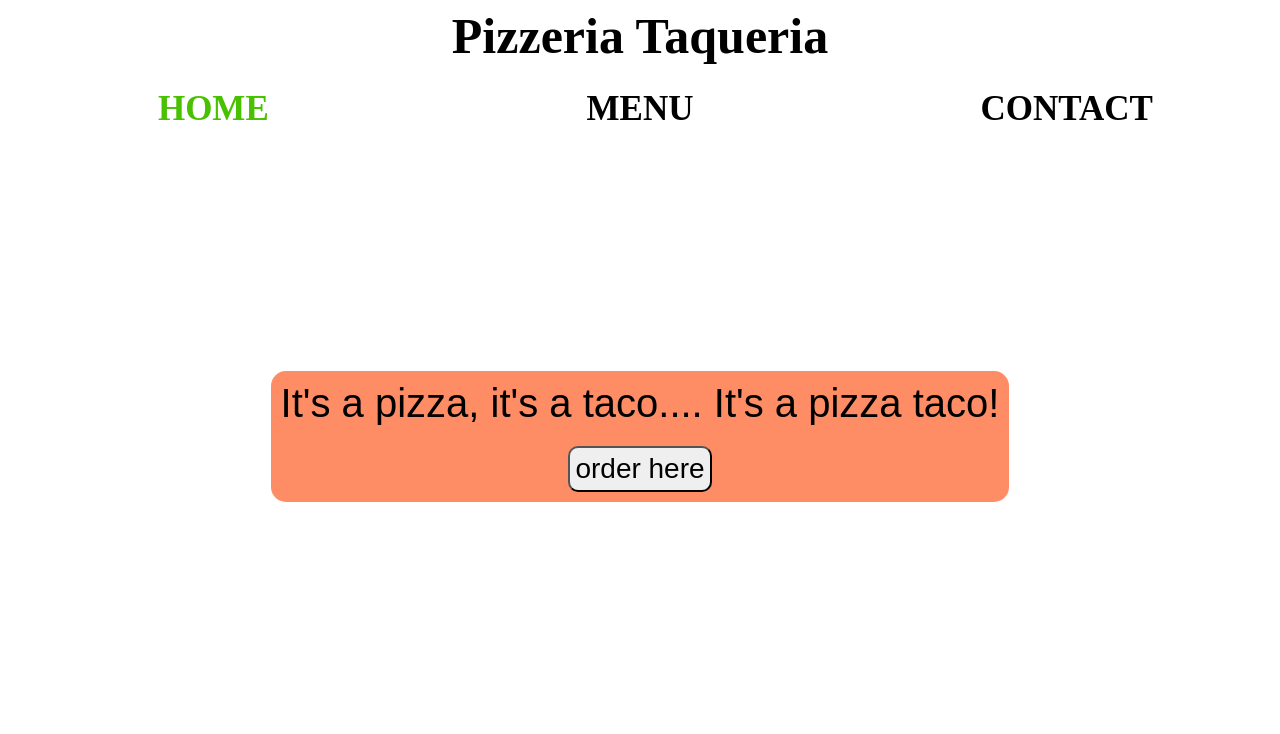
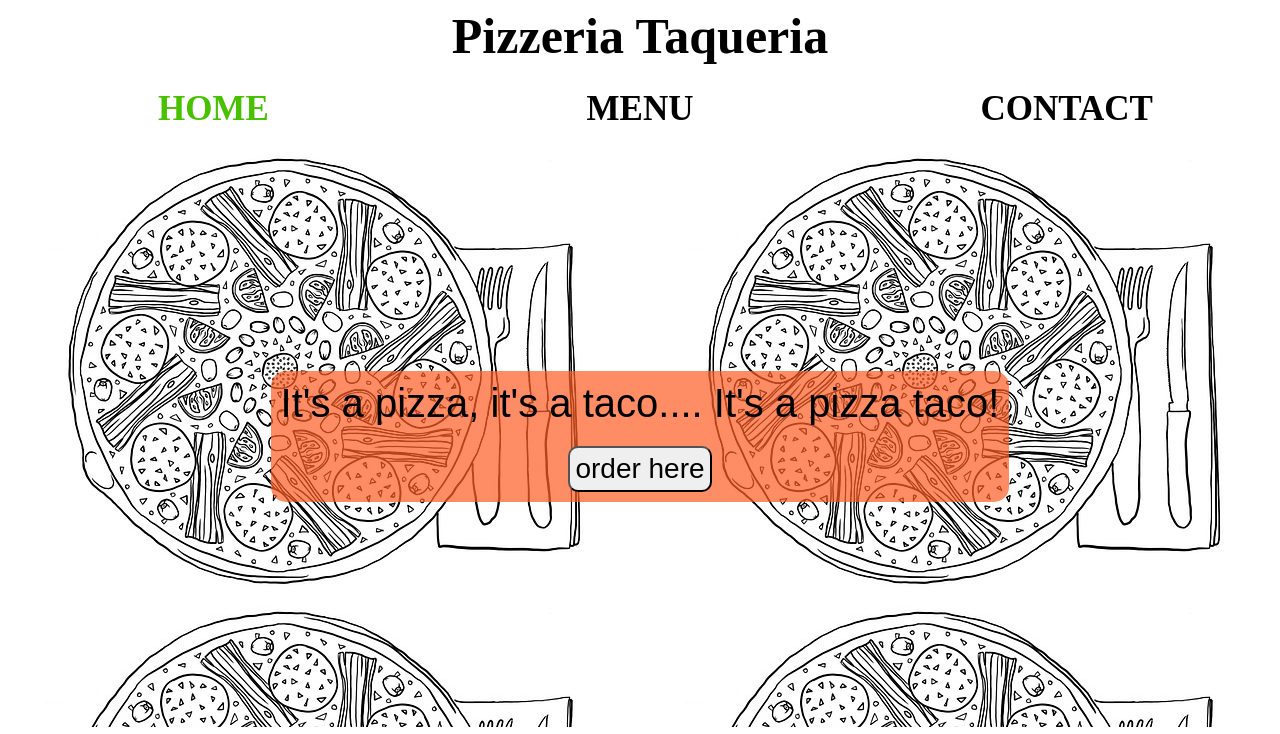
Before and after one commit to evelyn-gomez/restaurant, a plain HTML site: page index.html in a window 1280 px wide. Shown: the top 734 px of the page. Drawn offline with Linux system fonts and the light colour scheme; files whose address does not match are found by name; a web font is replaced by a local one.

Commit message:
Update style.css
updates the homepage background img path

```diff
--- a/style.css
+++ b/style.css
@@ -90,7 +90,7 @@ h1 {
 /* Home content*/
 #home-content{
   display: grid;
-  background-image: url(/dist/images/coloring-picture-g4efb0f330_640.jpg);
+  background-image: url(/images/coloring-picture-g4efb0f330_640.jpg);
   padding: 30px;
   overflow-y: auto;
   align-items: center;
```
